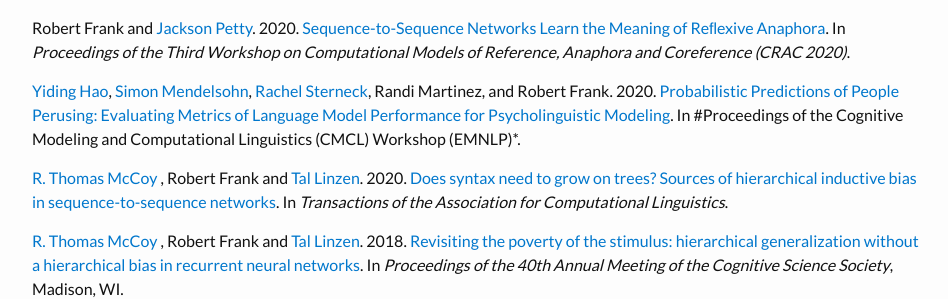
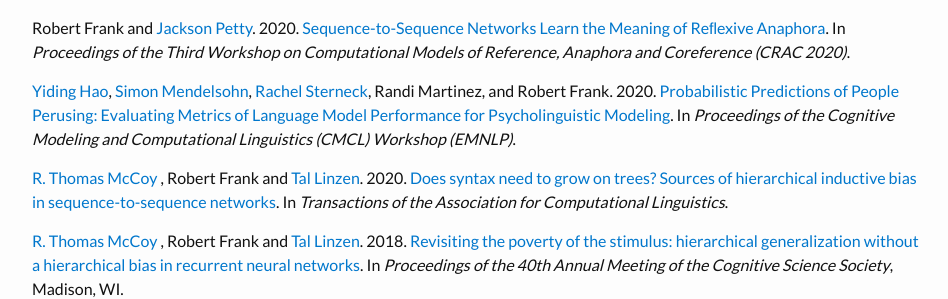
Before and after one commit to bobfrank1/bobfrank1.github.io, a Jekyll site: the page built from publications.md, in a window 1280 px wide and 900 px high, scrolled down 1205 px. Shown: the part 155-454 px from the top of the window, without its empty margins (163-1111 px from the left). Built offline with Jekyll 4.4.1, drawn with Linux system fonts in a browser that asks for light colours; some web fonts are replaced.

Commit message:
fixed formating

```diff
--- a/publications.md
+++ b/publications.md
@@ -46,7 +46,7 @@
 
 Robert Frank and [Jackson Petty](https://jacksonpetty.org). 2020. [Sequence-to-Sequence Networks Learn the Meaning of Reﬂexive Anaphora](hhttps://arxiv.org/abs/2011.00682). In *Proceedings of the Third Workshop on Computational Models of Reference, Anaphora and Coreference (CRAC 2020)*.
 
-[Yiding Hao](https://www.notaphonologist.com), [Simon Mendelsohn](https://simonjmendelsohn.github.io), [Rachel Sterneck](https://www.linkedin.com/in/rachel-sterneck/), Randi Martinez, and Robert Frank. 2020. [Probabilistic Predictions of People Perusing: Evaluating Metrics of Language Model Performance for Psycholinguistic Modeling](https://arxiv.org/pdf/2009.03954.pdf). In #Proceedings of the Cognitive Modeling and Computational Linguistics (CMCL) Workshop (EMNLP)*.
+[Yiding Hao](https://www.notaphonologist.com), [Simon Mendelsohn](https://simonjmendelsohn.github.io), [Rachel Sterneck](https://www.linkedin.com/in/rachel-sterneck/), Randi Martinez, and Robert Frank. 2020. [Probabilistic Predictions of People Perusing: Evaluating Metrics of Language Model Performance for Psycholinguistic Modeling](https://arxiv.org/pdf/2009.03954.pdf). In *Proceedings of the Cognitive Modeling and Computational Linguistics (CMCL) Workshop (EMNLP)*.
 
 [R. Thomas McCoy](https://tommccoy1.github.io) , Robert Frank and [Tal Linzen](http://tallinzen.net). 2020. [Does syntax need to grow on trees? Sources of hierarchical inductive bias in sequence-to-sequence networks](https://doi.org/10.1162/tacl_a_00304). In *Transactions of the Association for Computational Linguistics*.
 
```
